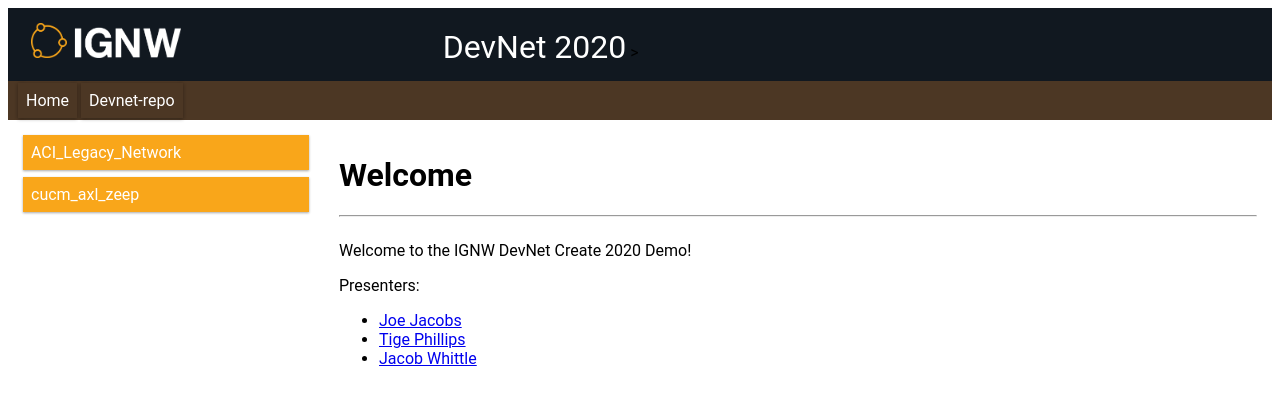
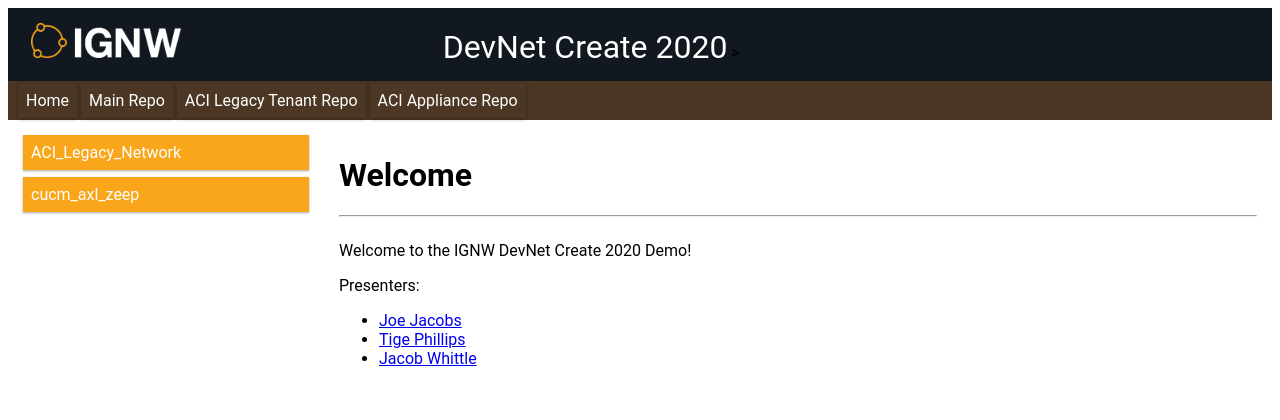
Before and after one commit to IGNW/devnet-create-2020, a Flask app: page / in a window 1280 px wide. Shown: the top 420 px of the page. Run offline with Flask 2, Linux system fonts and the light colour scheme; some libraries are stand-ins or nearby versions.

Commit message:
chainging the title and adding links to the sub repos

```diff
--- a/app/templates/base.j2
+++ b/app/templates/base.j2
@@ -12,14 +12,16 @@
 
 <div class="header">
   &nbsp;
-    <img src="{{ url_for('static', filename='images/Logo+orngwhite.png') }}">&nbsp;&nbsp;&nbsp;<p>DevNet 2020</p> >
+    <img src="{{ url_for('static', filename='images/Logo+orngwhite.png') }}">&nbsp;&nbsp;&nbsp;<p>DevNet Create 2020</p> >
 
 </div>
 
 <nav>
   <ul>
 <span class="fake-link" id="home">Home</span>
-<span class="fake-link" id="main-repo">Devnet-repo</span>
+<span class="fake-link" id="main-repo">Main Repo</span>
+<span class="fake-link" id="aci-legacy-tenant-repo">ACI Legacy Tenant Repo</span>
+<span class="fake-link" id="aci-appliance-repo">ACI Appliance Repo</span>
 </ul>
 </nav>
 
@@ -84,6 +86,13 @@
       window.open("https://github.com/IGNW/devnet-create-2020", "_blank");
     })
 
+    $("#aci-legacy-tenant-repo").click(function() {
+      window.open("https://github.com/IGNW/dc_2020_aci_legacy_tenant", "_blank");
+    })
+
+    $("#aci-appliance-repo").click(function() {
+      window.open("https://github.com/IGNW/dc_2020_aci_appliance_server", "_blank");
+    })
 </script>
 
 </body>
```
